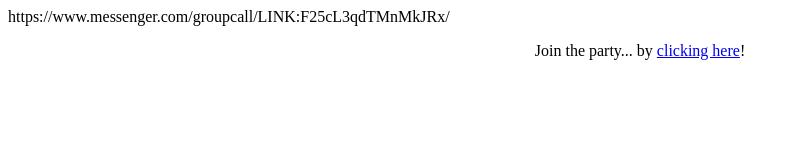
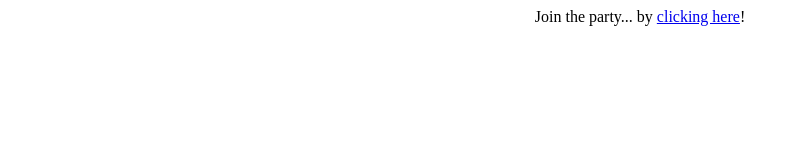
Before and after one commit to agruen/join.andrew.party, a plain HTML site: page portal/index.html in a window 1280 px wide. Shown: the whole page, without its empty margins (0-799 px from the left). Drawn offline with Linux system fonts and the light colour scheme.

Commit message:
Update index.html

```diff
--- a/portal/index.html
+++ b/portal/index.html
@@ -1,5 +1,3 @@
-https://www.messenger.com/groupcall/LINK:F25cL3qdTMnMkJRx/
-
 <html>
 <head>
   <title>
@@ -8,7 +6,7 @@ https://www.messenger.com/groupcall/LINK:F25cL3qdTMnMkJRx/
 </head>
 <body>
   <center>
-    <p>Join the party... by <a href="https://www.messenger.com/groupcall/LINK:F25cL3qdTMnMkJRx/">clicking here</a>!</p>
+    <p>Join the party... by <a href="https://msngr.com/F25cL3qdTMnMkJRx">clicking here</a>!</p>
   </center>
 </body>
 </html>
```
